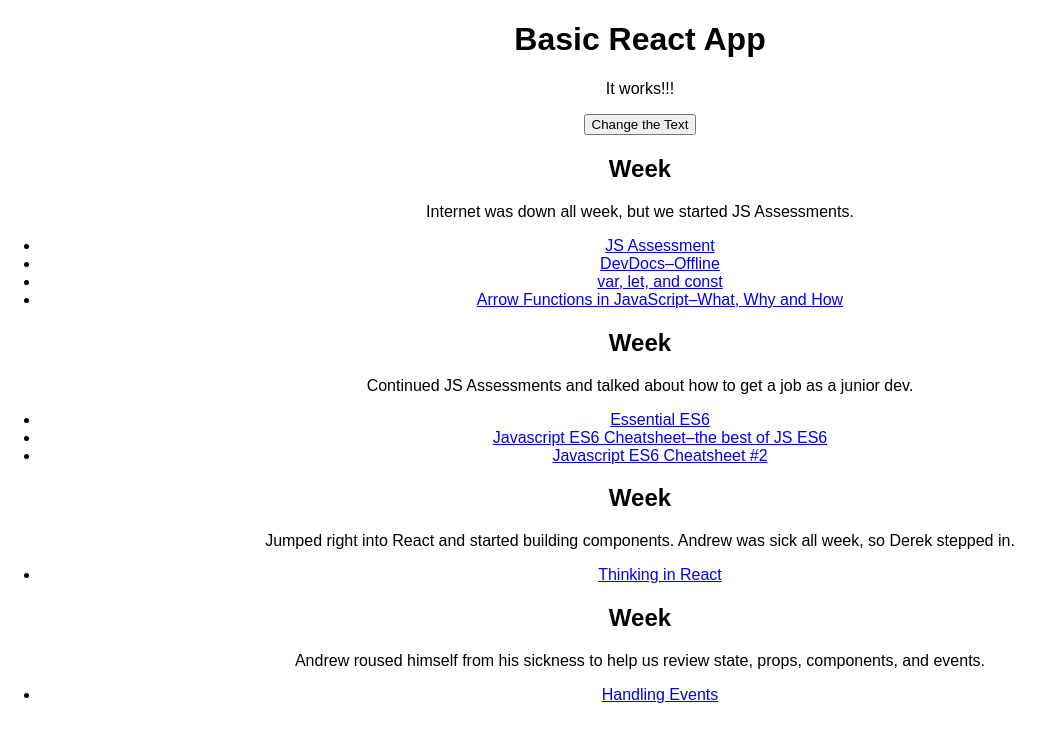
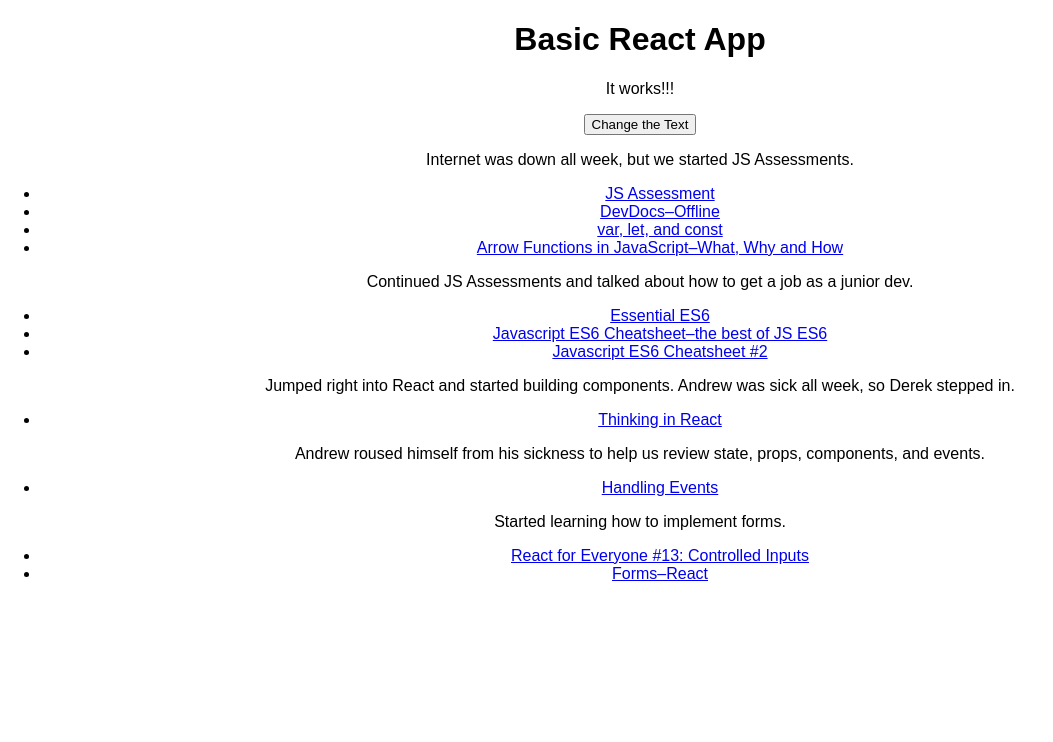
Before and after one commit to lunarnightlight/reactpractice, a React (Create React App) app: page / in a window 1280 px wide. Shown: the top 742 px of the page, without its empty margins (0-1053 px from the left). Built offline with nearby package versions, Linux system fonts and the light colour scheme.

Commit message:
Successfully collapsed Blurb.js and Resources.js into Week.js, but still need to create the state properties for the week labels and include that in Week.js

```diff
--- a/src/AddResource.js
+++ b/src/AddResource.js
@@ -11,7 +11,7 @@
 
 	render() {
 		return (
-				<button onClick={this.props.tagline}>Change the Text</button>
+			<button onClick={this.props.tagline}>Change the Text</button>
 		);
 	}
 }
--- a/src/App.js
+++ b/src/App.js
@@ -2,10 +2,10 @@
 // import ReactDOM from 'react-dom';
 // import logo from './logo.svg';
 import './App.css';
-// import Header from './Header.js';
-// import Week from './Week.js';
-import Blurb from './Blurb.js';
-import Resources from './Resources.js';
+import Header from './Header.js';
+import Week from './Week.js';
+// import Blurb from './Blurb.js';
+// import Resources from './Resources.js';
 import AddResource from './AddResource.js';
 
 class App extends Component {
@@ -70,14 +70,21 @@
         <AddResource tagline={this.response} />
         { /* The button that changes the text above when clicked. */ }
 
+        <Week overview={this.state.sum1} links={this.state.week1} />
+        { /* forIn is the method for iterating over an object */ }
+
+        <Week overview={this.state.sum2} links={this.state.week2} />
+
+        <Week overview={this.state.sum3} links={this.state.week3} />
+
+        <Week overview={this.state.sum4} links={this.state.week4} />
+
+        <Week overview={this.state.sum5} links={this.state.week5} />
+
+        { /*
         <h2>Week</h2>
         <Blurb overview={this.state.sum1} />
         <Resources links={this.state.week1} />
-
-
-        { /* <Week desc={this.state.sum1} links{this.state.week1} /> */ }
-        { /* forIn is the method for iterating over an object */ }
-
 
         <h2>Week</h2>
         <Blurb overview={this.state.sum2} />
@@ -90,18 +97,18 @@
         <h2>Week</h2>
         <Blurb overview={this.state.sum4} />
         <Resources links={this.state.week4} />
-
+        */ }
 
       </div>
     );
   }
 }
 
-function Header(props) {
-  return (
-    <h1>{props.header}</h1>
-  );
-}
+// function Header(props) {
+//   return (
+//     <h1>{props.header}</h1>
+//   );
+// }
 
 
 
--- a/src/Header.js
+++ b/src/Header.js
@@ -1,6 +1,6 @@
 import React from 'react';
 
-export function Header(props) {
+export default function Header(props) {
   return (
     <h1>{props.header}</h1>
   );
--- a/src/Week.js
+++ b/src/Week.js
@@ -2,12 +2,13 @@
 
 export default class Week extends Component {
 	render() {
+		const para = this.props.overview.summary;
     const material = this.props.links.map((item, idx) => {
       return <li key={idx}><a href={item.link}>{item.title}</a></li>;
     });
 		return (
 			<div>
-				<p className='App'>{this.props.desc}</p>
+				<p className='App'>{para}</p>
 				<ul className='App'>{material}</ul>
 			</div>
 		);
```
